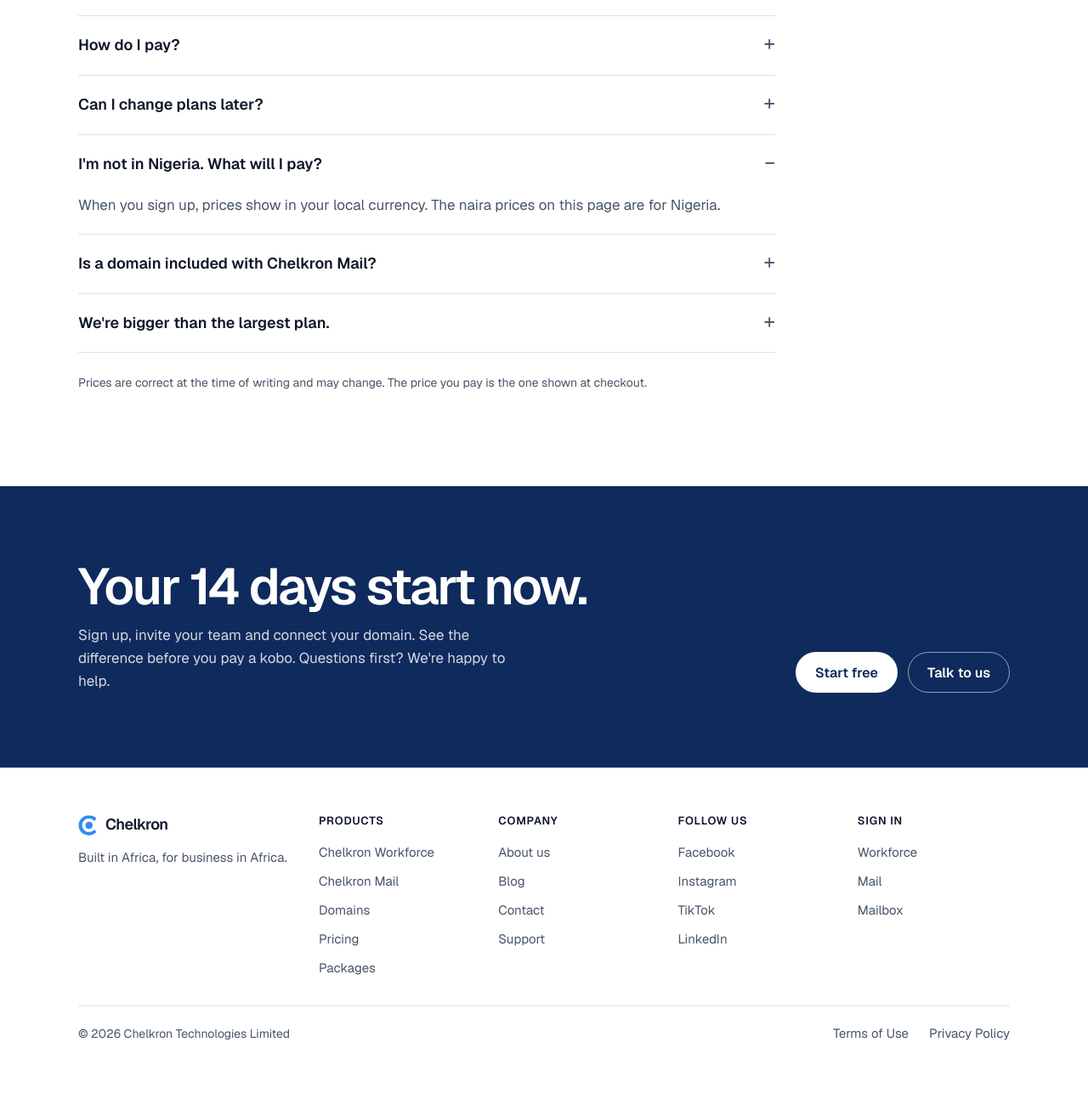
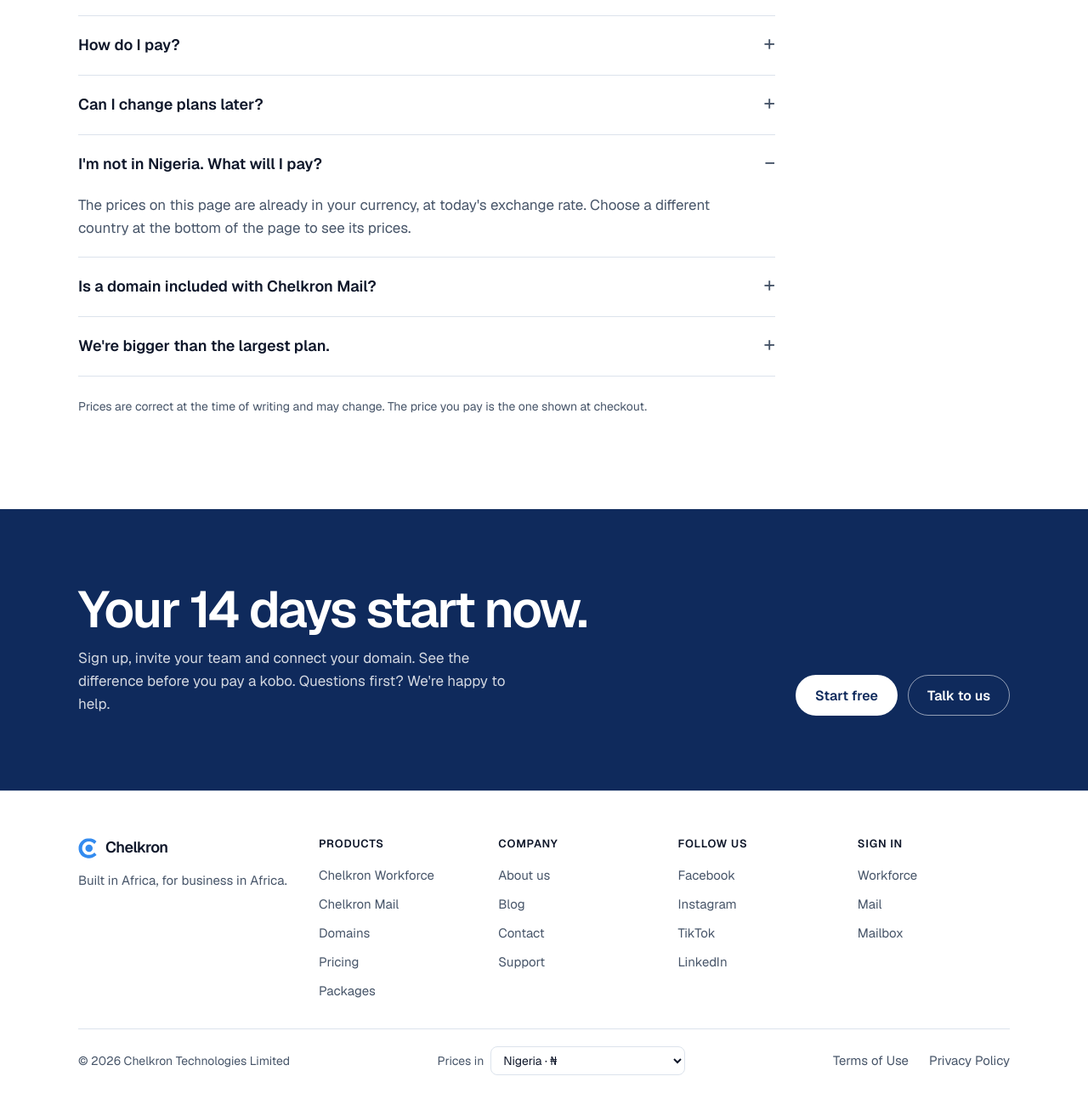
Before and after one commit to chelkron/chelkron-website, a PHP site: page /pricing in a window 1280 px wide, after a click on "I'm not in Nigeria. What will I pay?". Shown: the part 2960-4253 px from the top of the page at 85% size. Before the commit the page ends 4184 px from the top, so only its background shows below. Run offline with PHP 8.4, Linux system fonts and the light colour scheme.

Commit message:
Prices in the visitor's own currency
Every price on chelkron.com (pricing, packages, product pages, home) shows
in the visitor's currency at today's rate, from Cloudflare's country header
or an IP look-up (Nigeria sees naira). A 'Prices in' picker at the bottom of
every page lets them change it. The 'prices are in naira' notes are gone.

Co-Authored-By: Claude Opus 5.5 <noreply@anthropic.com>
Claude-Session: https://claude.ai/code/session_01TehZLgkaxvmJWTgKE9ooZa

```diff
--- a/assets/site.css
+++ b/assets/site.css
@@ -522,3 +522,5 @@ section[id]{scroll-margin-top:72px}
   .approach-dark{padding:112px 0 104px;clip-path:polygon(0 40px,100% 0,100% calc(100% - 40px),0 100%);margin:-20px 0}
   .ss-hero{grid-template-columns:1fr}.ss-photo{height:70px}
 }
+.foot-cur{display:flex;align-items:center;gap:8px;font-size:14px;color:var(--slate)}
+.foot-cur select{height:34px;padding:0 10px;border:1px solid var(--line);border-radius:8px;background:#FFFFFF;font:inherit;color:var(--ink);max-width:240px}
--- /dev/null
+++ b/inc/currency.php
@@ -0,0 +1,99 @@
+<?php
+/**
+ * chelkron.com — prices in the visitor's own currency.
+ *
+ * Chelkron charges in naira; every price on the site is shown in the visitor's currency instead (naira in Nigeria),
+ * converted from the naira price at today's rate, the same way the apps do it.
+ *
+ *   site_country()        the visitor's country: their choice (?country=GH, kept in a cookie), else Cloudflare's
+ *                         CF-IPCountry header, else a look-up of their IP address (kept in a cookie), else Nigeria
+ *   site_money($ngn)      "GH₵270" / "KSh 2,300" / "₦27,500" for a naira amount
+ *   site_countries()      the countries in the footer picker
+ *
+ * Rates come from open.er-api.com (free, no key) once a day and are kept in the server's temp folder; if that fails,
+ * the built-in rates below are used.
+ */
+const SITE_CURRENCY_COOKIE = 'ck_country';
+
+/** Country code => [name, currency, symbol]. Others see US dollars. */
+function site_countries(): array {
+    return [
+        'NG' => ['Nigeria', 'NGN', '₦'], 'GH' => ['Ghana', 'GHS', 'GH₵'], 'KE' => ['Kenya', 'KES', 'KSh '], 'ZA' => ['South Africa', 'ZAR', 'R'],
+        'CI' => ["Côte d'Ivoire", 'XOF', 'CFA '], 'SN' => ['Senegal', 'XOF', 'CFA '], 'BJ' => ['Benin', 'XOF', 'CFA '], 'TG' => ['Togo', 'XOF', 'CFA '],
+        'BF' => ['Burkina Faso', 'XOF', 'CFA '], 'ML' => ['Mali', 'XOF', 'CFA '], 'NE' => ['Niger', 'XOF', 'CFA '],
+        'CM' => ['Cameroon', 'XAF', 'FCFA '], 'GA' => ['Gabon', 'XAF', 'FCFA '], 'CG' => ['Republic of the Congo', 'XAF', 'FCFA '],
+        'UG' => ['Uganda', 'UGX', 'USh '], 'TZ' => ['Tanzania', 'TZS', 'TSh '], 'RW' => ['Rwanda', 'RWF', 'FRw '], 'ET' => ['Ethiopia', 'ETB', 'Br '],
+        'EG' => ['Egypt', 'EGP', 'E£'], 'MA' => ['Morocco', 'MAD', 'DH '], 'ZM' => ['Zambia', 'ZMW', 'K'], 'BW' => ['Botswana', 'BWP', 'P'],
+        'GM' => ['Gambia', 'GMD', 'D'], 'SL' => ['Sierra Leone', 'SLE', 'Le '], 'LR' => ['Liberia', 'LRD', 'L$'], 'MW' => ['Malawi', 'MWK', 'MK '],
+        'NA' => ['Namibia', 'NAD', 'N$'], 'MZ' => ['Mozambique', 'MZN', 'MT '], 'AO' => ['Angola', 'AOA', 'Kz '], 'CD' => ['DR Congo', 'CDF', 'FC '],
+        'MU' => ['Mauritius', 'MUR', 'Rs '], 'ZW' => ['Zimbabwe', 'USD', '$'],
+        '__' => ['Other countries (US$)', 'USD', '$'],
+    ];
+}
+
+/** Units per US dollar: today's from the cache or the API, else these (late 2026). */
+function site_rates(): array {
+    static $rates = null;
+    if ($rates !== null) return $rates;
+    $rates = ['USD' => 1, 'NGN' => 1620, 'GHS' => 15.5, 'KES' => 129.5, 'ZAR' => 18.6, 'XOF' => 610, 'XAF' => 610, 'UGX' => 3700, 'TZS' => 2600,
+              'RWF' => 1420, 'ETB' => 125, 'EGP' => 49, 'MAD' => 10, 'ZMW' => 27, 'BWP' => 13.8, 'GMD' => 72, 'SLE' => 23, 'LRD' => 190,
+              'MWK' => 1740, 'NAD' => 18.6, 'MZN' => 64, 'AOA' => 920, 'CDF' => 2850, 'MUR' => 46];
+    $file = rtrim(sys_get_temp_dir(), '/') . '/chelkron-web-rates.json';
+    $cached = is_readable($file) ? json_decode((string)@file_get_contents($file), true) : null;
+    if (is_array($cached) && filemtime($file) > time() - 86400) return $rates = array_merge($rates, $cached);
+    $ctx = stream_context_create(['http' => ['timeout' => 4], 'https' => ['timeout' => 4]]);
+    $d = json_decode((string)@file_get_contents('https://open.er-api.com/v6/latest/USD', false, $ctx), true);
+    if (($d['result'] ?? '') === 'success' && is_array($d['rates'] ?? null)) {
+        $keep = array_intersect_key($d['rates'], $rates);
+        @file_put_contents($file, json_encode($keep), LOCK_EX);
+        return $rates = array_merge($rates, $keep);
+    }
+    if (is_array($cached)) { @touch($file, time() - 86400 + 3600); return $rates = array_merge($rates, $cached); }   // try again in an hour
+    return $rates;
+}
+
+function site_country(): string {
+    static $cc = null;
+    if ($cc !== null) return $cc;
+    $list = site_countries();
+    $ok = fn($c) => is_string($c) && isset($list[strtoupper($c)]) ? strtoupper($c) : null;
+    if ($c = $ok($_COOKIE[SITE_CURRENCY_COOKIE] ?? null)) return $cc = $c;
+    $cf = strtoupper((string)($_SERVER['HTTP_CF_IPCOUNTRY'] ?? ''));
+    if (preg_match('/^[A-Z]{2}$/', $cf) && $cf !== 'XX') return $cc = ($ok($cf) ?? '__');
+    // No Cloudflare: look the address up once, and remember it
+    $ip = (string)($_SERVER['REMOTE_ADDR'] ?? '');
+    $found = '';
+    if (filter_var($ip, FILTER_VALIDATE_IP, FILTER_FLAG_NO_PRIV_RANGE | FILTER_FLAG_NO_RES_RANGE)) {
+        $ctx = stream_context_create(['http' => ['timeout' => 2], 'https' => ['timeout' => 2]]);
+        $found = strtoupper(trim((string)@file_get_contents('https://ipapi.co/' . rawurlencode($ip) . '/country/', false, $ctx)));
+    }
+    $cc = preg_match('/^[A-Z]{2}$/', $found) ? ($ok($found) ?? '__') : 'NG';
+    if ($found !== '' && !headers_sent()) site_country_cookie($cc);
+    return $cc;
+}
+
+function site_country_cookie(string $cc): void {
+    setcookie(SITE_CURRENCY_COOKIE, $cc, ['expires' => time() + 90 * 86400, 'path' => '/', 'samesite' => 'Lax', 'secure' => !empty($_SERVER['HTTPS'])]);
+    $_COOKIE[SITE_CURRENCY_COOKIE] = $cc;
+}
+
+/** ?country=GH from the footer picker: remember it and reload the page without the parameter. */
+function site_country_pick(): void {
+    if (!isset($_GET['country']) || headers_sent()) return;
+    $cc = strtoupper((string)$_GET['country']);
+    if (isset(site_countries()[$cc])) site_country_cookie($cc);
+    $path = strtok((string)($_SERVER['REQUEST_URI'] ?? '/'), '?') ?: '/';
+    header('Location: ' . $path, true, 303);
+    exit;
+}
+
+/** A naira amount in the visitor's currency, rounded like the apps ("GH₵270", "KSh 2,300", "$17"). */
+function site_money(float $ngn): string {
+    [, $cur, $sym] = site_countries()[site_country()];
+    if ($cur === 'NGN') return '₦' . number_format($ngn);
+    $r = site_rates();
+    $v = $ngn / $r['NGN'] * ($r[$cur] ?? 0);
+    if ($v <= 0) { $v = $ngn / $r['NGN']; $sym = '$'; }
+    $v = $v >= 1000 ? round($v / 100) * 100 : ($v >= 100 ? round($v / 10) * 10 : ($v >= 1 ? round($v) : round($v, 2)));
+    return $sym . number_format($v, $v >= 1 ? 0 : 2);
+}
--- a/inc/layout.php
+++ b/inc/layout.php
@@ -19,7 +19,8 @@ const SITE_NAV = [
     '/blog'      => 'Blog',
     '/contact'   => 'Contact',
 ];
-const SITE_CSS_VERSION = 10;
+const SITE_CSS_VERSION = 11;
+require_once __DIR__ . '/currency.php';   // prices in the visitor's currency
 
 function site_e(string $s): string { return htmlspecialchars($s, ENT_QUOTES, 'UTF-8'); }
 
@@ -47,6 +48,9 @@ function site_ref(): string {
  *       published (Y-m-d, posts); feed (true: link the blog's RSS feed)
  */
 function site_head(string $title, string $desc, string $path, array $opt = []): void {
+    site_country_pick();   // ?country=… from the footer picker
+    site_country();        // decided before any output, so its cookie can be set
+    if (!headers_sent()) header('Vary: Cookie');
     $full = $title === '' ? 'Chelkron Technologies — software for African businesses' : $title . ' · Chelkron';
     $url  = 'https://chelkron.com' . ($path === '/' ? '/' : $path);
     $here = fn(string $href) => $href === ($opt['nav'] ?? $path) ? ' aria-current="page"' : '';
@@ -142,6 +146,9 @@ function site_foot(bool $talk = true): void {
         </div>
         <div class="foot-base">
             <p>&copy; <span id="yr">2026</span> Chelkron Technologies Limited</p>
+            <form class="foot-cur" method="get" action=""><label for="foot-country">Prices in</label>
+                <select id="foot-country" name="country" onchange="this.form.submit()"><?php foreach (site_countries() as $cc => $c): ?><option value="<?= $cc ?>"<?= $cc === site_country() ? ' selected' : '' ?>><?= site_e($c[0] . ' · ' . ($c[1] === 'USD' ? 'US$' : trim($c[2]))) ?></option><?php endforeach; ?></select>
+                <noscript><button type="submit">Go</button></noscript></form>
             <nav class="foot-legal" aria-label="Legal"><a href="/terms">Terms of Use</a><a href="/privacy-policy">Privacy Policy</a></nav>
         </div>
     </div>
--- a/inc/prices.php
+++ b/inc/prices.php
@@ -60,7 +60,8 @@ function site_pack_cards(): void { ?>
 <?php
 }
 
-function site_naira(int $n): string { return '₦' . number_format($n); }
+/** A naira price (what Chelkron charges) shown in the visitor's currency (inc/currency.php). */
+function site_naira(float $n): string { return site_money($n); }
 /** Per month when paid yearly, and the yearly total. */
 function site_yearly(int $monthly): array {
     $pm = (int)round($monthly * (100 - SITE_YEARLY_OFF) / 100);
--- a/packages/index.php
+++ b/packages/index.php
@@ -1,7 +1,7 @@
 <?php
 require __DIR__ . '/../inc/layout.php';
 require __DIR__ . '/../inc/prices.php';
-site_head('Packages', 'Chelkron packs: your website, business email and staff software together, with one payment and one renewal date. From ₦12,500 a month.', '/packages'); ?>
+site_head('Packages', 'Chelkron packs: your website, business email and staff software together, with one payment and one renewal date. From ' . site_naira(SITE_PACKS['starter']['price']) . ' a month.', '/packages'); ?>
 
 <section class="page-head">
     <div class="wrap">
@@ -15,7 +15,7 @@ site_head('Packages', 'Chelkron packs: your website, business email and staff so
 <section class="plans-sec" id="packs" aria-labelledby="packs-h">
     <div class="wrap">
         <h2 id="packs-h" class="plans-h"><img src="/assets/sites-icon.svg" alt="" width="36" height="36"><img src="/assets/mail-icon.svg" alt="" width="36" height="36"><img src="/assets/workforce-icon.svg" alt="" width="36" height="36">Choose your pack</h2>
-        <p class="sec-p">Prices are in naira, a month. Pay for a year and get 2 months free.</p>
+        <p class="sec-p">Prices are a month, in your currency. Pay for a year and get 2 months free.</p>
         <?php site_pack_cards(); ?>
         <p class="plans-more">Want just one product? See <a href="/pricing">all plans and prices</a>.</p>
     </div>
--- a/pricing/index.php
+++ b/pricing/index.php
@@ -6,7 +6,7 @@ site_head('Pricing', 'Plans and prices for Chelkron Workforce and Chelkron Mail.
 <section class="page-head">
     <div class="wrap">
         <h1>Pay monthly. Or pay yearly and keep <?= SITE_YEARLY_OFF ?>%.</h1>
-        <p>Every plan starts with 14 days free. Prices below are in naira; outside Nigeria you'll see them in your own currency when you sign up.</p>
+        <p>Every plan starts with 14 days free. Prices are shown in your currency. Change it at the bottom of the page.</p>
         <nav class="jump" aria-label="On this page"><a href="/packages">Packages: all three, for less</a><a href="#workforce">Chelkron Workforce</a><a href="#mail">Chelkron Mail</a><a href="#bundle">Free Mail with Workforce</a><a href="#questions">Questions</a></nav>
     </div>
 </section>
@@ -50,7 +50,7 @@ site_head('Pricing', 'Plans and prices for Chelkron Workforce and Chelkron Mail.
             <details><summary>What happens after the 14 free days?</summary><p>Choose a plan and pay to keep going. If you don't, your account pauses. Your data stays safe, and paying unlocks it straight away.</p></details>
             <details><summary>How do I pay?</summary><p>Online through Paystack or Flutterwave, monthly or yearly. Yearly plans are paid once, upfront, for 12 months, at <?= SITE_YEARLY_OFF ?>% off.</p></details>
             <details><summary>Can I change plans later?</summary><p>Yes. Move up or down from the Billing page in the app whenever your team changes size.</p></details>
-            <details><summary>I'm not in Nigeria. What will I pay?</summary><p>When you sign up, prices show in your local currency. The naira prices on this page are for Nigeria.</p></details>
+            <details><summary>I'm not in Nigeria. What will I pay?</summary><p>The prices on this page are already in your currency, at today's exchange rate. Choose a different country at the bottom of the page to see its prices.</p></details>
             <details><summary>Is a domain included with Chelkron Mail?</summary><p>No. You can bring a domain you already own for free, or search for and buy one at <a href="https://domains.chelkron.com/">domains.chelkron.com</a>. Domain registration is billed separately.</p></details>
             <details><summary>We're bigger than the largest plan.</summary><p>Talk to us at <a href="mailto:business@chelkron.com">business@chelkron.com</a> and we'll put together a plan for you.</p></details>
         </div>
```
Also changed, not shown: README.md.
